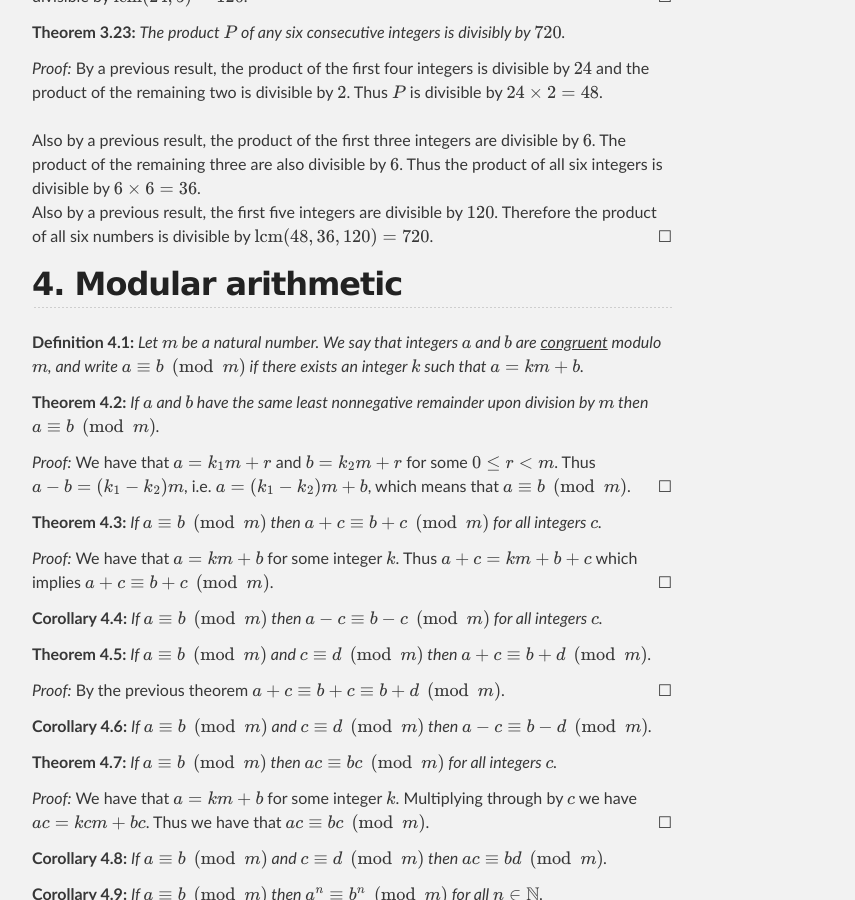
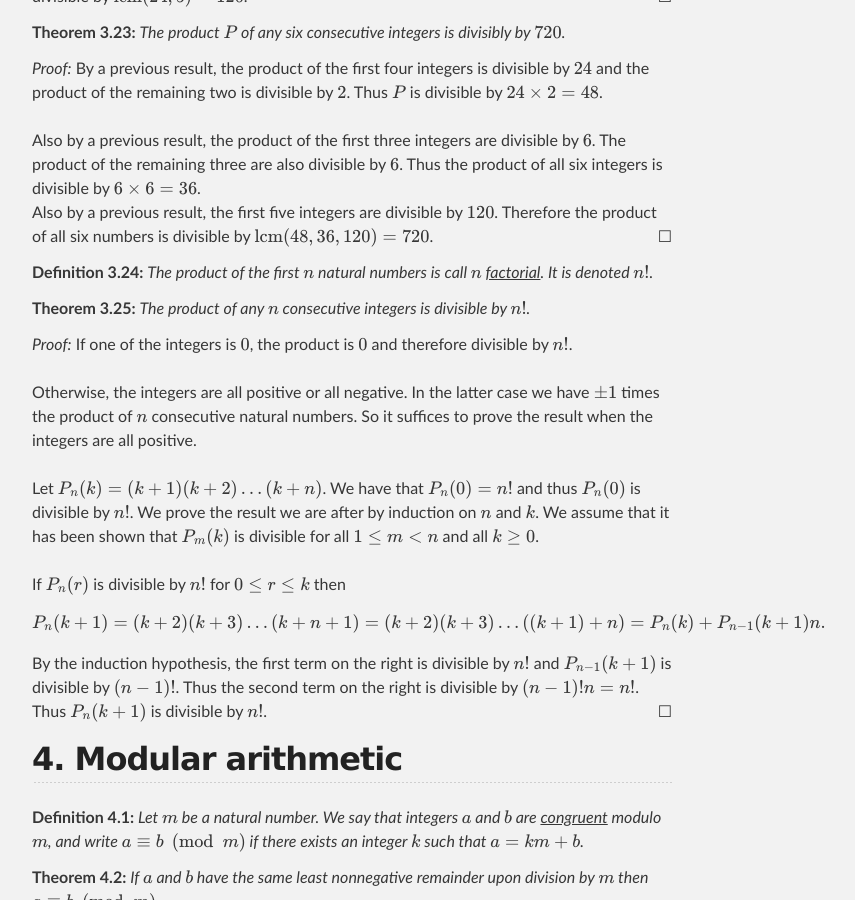
Before and after one commit to wbhart/SimpleMath, a Jekyll site: the page built from test.html, in a window 1280 px wide and 900 px high, scrolled down 14941 px. Shown: the whole window, without its empty margins (288-1143 px from the left). Built offline with Jekyll 4.4.1, drawn with Linux system fonts in a browser that asks for light colours; formulas are drawn with MathJax 3.

Commit message:
Update test.html

```diff
--- a/test.html
+++ b/test.html
@@ -723,6 +723,27 @@ Also by a previous result, the first five integers are divisible by $120$. There
 divisible by $\lcm(48, 36, 120) = 720$.
 </proof>
 
+<definition> The product of the first $n$ natural numbers is call $n$ <u>factorial</u>. It is denoted $n!$.
+</definition>
+
+<theorem> The product of any $n$ consecutive integers is divisible by $n!$.
+</theorem>
+
+<proof> If one of the integers is $0$, the product is $0$ and therefore divisible by $n!$. </br></br>
+
+Otherwise, the integers are all positive or all negative. In the latter case we have $\pm 1$ times the product of $n$
+consecutive natural numbers. So it suffices to prove the result when the integers are all positive. </br></br>
+
+Let $P_n(k) = (k + 1)(k + 2)\ldots (k + n)$. We have that $P_n(0) = n!$ and thus $P_n(0)$ is divisible by $n!$. We prove
+the result we are after by induction on $n$ and $k$. We assume that it has been shown that $P_m(k)$ is divisible for all
+$1 \leq m < n$ and all $k \geq 0$. </br></br>
+
+If $P_n(r)$ is divisible by $n!$ for $0 \leq r \leq k$ then
+$$P_n(k + 1) = (k + 2)(k + 3) \ldots (k + n + 1) = (k + 2)(k + 3) \ldots ((k + 1) + n) = P_n(k) + P_{n-1}(k + 1)n.$$
+By the induction hypothesis, the first term on the right is divisible by $n!$ and $P_{n-1}(k + 1)$ is divisible by
+$(n - 1)!$. Thus the second term on the right is divisible by $(n - 1)!n = n!$. Thus $P_n(k + 1)$ is divisible by $n!$.
+</proof>
+
 <h2>Modular arithmetic</h2>
 
 <definition> Let $m$ be a natural number. We say that integers $a$ and $b$ are <u>congruent</u> modulo $m$, and write
```
